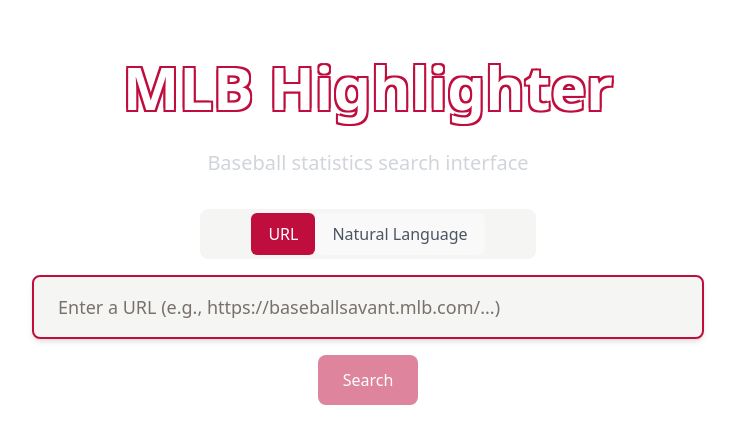
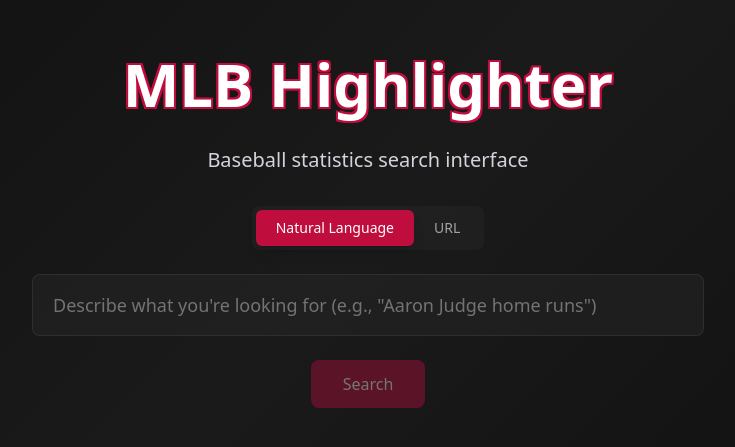
Before and after one commit to aciardelli/MLB-Highlighter, a React (Vite) app in the folder client/: page / in a window 1280 px wide. Shown: the part 169-616 px from the top of the page, without its empty margins (272-1007 px from the left). Built offline with nearby package versions, Linux system fonts and the light colour scheme; no server answers.

Commit message:
frontend overhaul

```diff
--- a/client/src/api/client.ts
+++ b/client/src/api/client.ts
@@ -4,7 +4,7 @@
 
 export const apiClient = axios.create({
     baseURL: API_BASE_URL,
-    timeout: 10000,
+    timeout: 20000,
     headers: {
         'Content-Type': 'application/json',
     },
--- a/client/src/components/InputBox.tsx
+++ b/client/src/components/InputBox.tsx
@@ -9,7 +9,7 @@
 const InputBox: FC<InputProps> = ({ placeholder, value, onChange }) => {
     return (
         <input
-            className="w-full px-6 py-4 bg-stone-100 border-2 border-[#BF0D3E] rounded-lg shadow-md focus:outline-none focus:ring-2 focus:ring-[#BF0D3E] focus:border-[#BF0D3E] text-stone-900 placeholder-stone-500 transition-all duration-200 text-lg"
+            className="w-full px-5 py-4 bg-neutral-800/50 border border-neutral-700/50 rounded-lg focus:outline-none focus:border-[#BF0D3E]/50 focus:ring-1 focus:ring-[#BF0D3E]/30 text-white placeholder-neutral-500 transition-all duration-200 text-lg"
             placeholder={placeholder}
             value={value}
             onChange={onChange}
--- a/client/src/components/MLBMerger.tsx
+++ b/client/src/components/MLBMerger.tsx
@@ -1,28 +1,107 @@
-import { useState, useCallback } from 'react'
+import { useState, useCallback, useEffect, useRef } from 'react'
 import SearchForm from './SearchForm.tsx'
 import VideoDisplay from './VideoDisplay.tsx'
+import RequestStatus from './RequestStatus.tsx'
 import type { ProcessQueryResponse, MergeQueryResponse, MergeUrlResponse } from '../types/api.ts'
+import { queryService } from '../api/queryService.ts'
+
+type Phase = 'idle' | 'submitting' | 'polling' | 'complete' | 'error';
 
 const MLBMerger = () => {
+    const [phase, setPhase] = useState<Phase>('idle');
+    const [query, setQuery] = useState<string | null>(null);
     const [jobId, setJobId] = useState<string | null>(null);
-    const [isProcessing, setIsProcessing] = useState(false);
+    const [jobStatus, setJobStatus] = useState<string>('pending');
+    const [videoUrl, setVideoUrl] = useState<string | null>(null);
+    const [errorMessage, setErrorMessage] = useState<string | null>(null);
+    const pollingRef = useRef<ReturnType<typeof setTimeout> | null>(null);
 
-    const handleResult = (result: ProcessQueryResponse | MergeQueryResponse | MergeUrlResponse) => {
+    const handleSubmitStart = useCallback((submittedQuery: string) => {
+        setPhase('submitting');
+        setQuery(submittedQuery);
+        setJobId(null);
+        setVideoUrl(null);
+        setJobStatus('pending');
+        setErrorMessage(null);
+    }, []);
+
+    const handleResult = useCallback((result: ProcessQueryResponse | MergeQueryResponse | MergeUrlResponse) => {
         if (result && 'job_id' in result) {
             setJobId(result.job_id);
-            setIsProcessing(true);
-        };
-    };
-
-    const handleVideoComplete = useCallback(() => {
-        setIsProcessing(false);
+            setPhase('polling');
+        }
     }, []);
 
+    const handleError = useCallback((error: string) => {
+        setErrorMessage(error);
+        setPhase('error');
+    }, []);
+
+    // Polling logic
+    useEffect(() => {
+        if (phase !== 'polling' || !jobId) return;
+
+        const startTime = Date.now();
+        const MAX_POLLING_TIME = 60000;
+        const POLLING_INTERVAL = 2000;
+
+        const pollStatus = async () => {
+            if (Date.now() - startTime > MAX_POLLING_TIME) {
+                setErrorMessage('Request timed out. Please try again.');
+                setPhase('error');
+                return;
+            }
+
+            try {
+                const result = await queryService.getJobStatus(jobId);
+
+                if (result.status === 'complete') {
+                    setVideoUrl('/api/video/stream/' + jobId);
+                    setPhase('complete');
+                } else if (result.status === 'failed') {
+                    setErrorMessage(result.error_message || 'Job processing failed.');
+                    setPhase('error');
+                } else {
+                    setJobStatus(result.status);
+                    pollingRef.current = setTimeout(pollStatus, POLLING_INTERVAL);
+                }
+            } catch (err) {
+                setErrorMessage(err instanceof Error ? err.message : 'Failed to check job status.');
+                setPhase('error');
+            }
+        };
+
+        pollStatus();
+
+        return () => {
+            if (pollingRef.current) {
+                clearTimeout(pollingRef.current);
+            }
+        };
+    }, [phase, jobId]);
+
+    const isProcessing = phase === 'submitting' || phase === 'polling';
+
     return (
-      <div className="flex justify-center flex-col">
-        <SearchForm onResult={handleResult} disabled={isProcessing}/>
-        {jobId && <VideoDisplay key={jobId} jobId={jobId} onComplete={handleVideoComplete}/>}
-      </div>
+        <div className="flex justify-center flex-col gap-6">
+            <div>
+                <SearchForm
+                    onSubmitStart={handleSubmitStart}
+                    onResult={handleResult}
+                    onError={handleError}
+                    disabled={isProcessing}
+                />
+            </div>
+            {phase !== 'idle' && (
+                <div>
+                    {phase === 'complete' && videoUrl ? (
+                        <VideoDisplay videoUrl={videoUrl} />
+                    ) : (
+                        <RequestStatus phase={phase} query={query} jobStatus={jobStatus} errorMessage={errorMessage} />
+                    )}
+                </div>
+            )}
+        </div>
     )
 };
 
--- /dev/null
+++ b/client/src/components/RequestStatus.tsx
@@ -0,0 +1,55 @@
+import { type FC } from 'react';
+
+type Phase = 'idle' | 'submitting' | 'polling' | 'complete' | 'error';
+
+interface RequestStatusProps {
+    phase: Phase;
+    query: string | null;
+    jobStatus: string;
+    errorMessage: string | null;
+}
+
+const STATUS_MAPPING: Record<string, string> = {
+    pending: "Processing request...",
+    parsing: "Parsing Baseball Savant...",
+    downloading: "Downloading videos...",
+    merging: "Merging videos...",
+    processing: "Processing request...",
+    complete: "Request complete!",
+    failed: "Something went wrong"
+};
+
+const RequestStatus: FC<RequestStatusProps> = ({ phase, query, jobStatus, errorMessage }) => {
+    if (phase === 'error') {
+        return (
+            <div className="flex flex-col items-center text-center py-12">
+                <div className="w-12 h-12 rounded-full bg-[#BF0D3E]/10 flex items-center justify-center mb-4">
+                    <svg className="w-6 h-6 text-[#BF0D3E]" fill="none" stroke="currentColor" viewBox="0 0 24 24">
+                        <path strokeLinecap="round" strokeLinejoin="round" strokeWidth={2} d="M6 18L18 6M6 6l12 12" />
+                    </svg>
+                </div>
+                <h3 className="text-lg font-semibold text-white mb-2">Something went wrong</h3>
+                <p className="text-neutral-400 text-sm max-w-md">{errorMessage || 'Unable to process your request. Please try again.'}</p>
+            </div>
+        );
+    }
+
+    const getStatusMessage = () => {
+        if (phase === 'submitting') {
+            return "Submitting your request...";
+        }
+        return STATUS_MAPPING[jobStatus] || "Processing request...";
+    };
+
+    return (
+        <div className="flex flex-col items-center justify-center py-12">
+            <div className="w-10 h-10 border-[3px] border-neutral-700 border-t-[#BF0D3E] rounded-full animate-spin"></div>
+            {query && (
+                <p className="mt-5 text-neutral-500 text-sm italic max-w-md truncate">"{query}"</p>
+            )}
+            <p className="mt-2 text-neutral-300">{getStatusMessage()}</p>
+        </div>
+    );
+};
+
+export default RequestStatus;
--- a/client/src/components/SearchForm.tsx
+++ b/client/src/components/SearchForm.tsx
@@ -5,16 +5,16 @@
 import { queryService } from '../api/queryService.ts';
 
 interface SearchFormProps {
+    onSubmitStart?: (query: string) => void;
     onResult?: (result: ProcessQueryResponse | MergeQueryResponse | MergeUrlResponse) => void;
     onError?: (error: string) => void;
     disabled?: boolean;
 }
 
-const SearchForm: FC<SearchFormProps> = ({ onResult, onError, disabled }) => {
-    const [inputMode, setInputMode] = useState<'url' | 'natural'>('url');
+const SearchForm: FC<SearchFormProps> = ({ onSubmitStart, onResult, onError, disabled }) => {
+    const [inputMode, setInputMode] = useState<'url' | 'natural'>('natural');
     const [inputValue, setInputValue] = useState('');
     const [isLoading, setIsLoading] = useState(false);
-    const [result, setResult] = useState<ProcessQueryResponse | null>(null)
 
     const handleModeChange = (mode: 'url' | 'natural') => {
         setInputMode(mode);
@@ -31,6 +31,7 @@
         e.preventDefault();
         if (!inputValue.trim()) return;
 
+        onSubmitStart?.(inputValue);
         setIsLoading(true);
         try {
             const result = inputMode === 'url'
@@ -38,7 +39,6 @@
                 : await queryService.mergeFromQuery(inputValue);
 
             onResult?.(result);
-            setResult(result);
             console.log('API Result:', result);
         } catch (error) {
             const errorMessage = error instanceof Error ? error.message : 'Unknown error occurred';
@@ -50,7 +50,7 @@
     };
 
     return (
-        <form onSubmit={handleSubmit} className="w-full flex flex-col items-center space-y-4">
+        <form onSubmit={handleSubmit} className="w-full flex flex-col items-center space-y-6">
             <ToggleSwitch
                 onToggle={handleModeChange}
                 initialMode={inputMode}
@@ -60,17 +60,10 @@
                 value={inputValue}
                 onChange={(e) => setInputValue(e.target.value)}
             />
-            {/*
-            {result && 'filters' in result && (
-                <pre className="mt-4 p-4 bg-gray-100 rounded text-sm overflow-auto">
-                  {JSON.stringify(result.filters, null, 2)}
-                </pre>
-            )}
-            */}
             <button
                 type="submit"
                 disabled={isLoading || !inputValue.trim() || disabled}
-                className="px-6 py-3 bg-[#BF0D3E] text-white rounded-lg disabled:opacity-50 disabled:cursor-not-allowed hover:bg-[#A00B36] transition-colors duration-200"
+                className="px-8 py-3 bg-[#BF0D3E] text-white font-medium rounded-lg disabled:opacity-40 disabled:cursor-not-allowed hover:bg-[#a30c35] transition-all duration-200"
             >
                 {isLoading ? 'Searching...' : 'Search'}
             </button>
--- a/client/src/components/ToggleSwitch.tsx
+++ b/client/src/components/ToggleSwitch.tsx
@@ -14,24 +14,26 @@
     }
 
     return (
-<div className="w-1/2 mx-auto bg-stone-100 rounded-lg p-1">
+        <div className="inline-flex rounded-lg p-1 bg-neutral-800/50">
             <button
+                type="button"
+                onClick={() => handleToggle('natural')}
+                className={`px-5 py-2 text-sm font-medium rounded-md transition-all duration-200 ${
+                    activeMode === 'natural'
+                        ? 'bg-[#BF0D3E] text-white shadow-lg'
+                        : 'text-neutral-400 hover:text-white'
+                }`}>
+                Natural Language
+            </button>
+            <button
+                type="button"
                 onClick={() => handleToggle('url')}
-        className={`px-4 py-2 rounded-md transition ${
+                className={`px-5 py-2 text-sm font-medium rounded-md transition-all duration-200 ${
                     activeMode === 'url'
-            ? 'bg-[#BF0D3E] text-white'
-            : 'text-gray-600 hover:text-gray-800'
+                        ? 'bg-[#BF0D3E] text-white shadow-lg'
+                        : 'text-neutral-400 hover:text-white'
                 }`}>
                 URL
-      </button>
-      <button
-        onClick={() => handleToggle('natural')}
-        className={`px-4 py-2 rounded-md transition ${
-          activeMode === 'natural'
-            ? 'bg-[#BF0D3E] text-white'
-            : 'text-gray-600 hover:text-gray-800'
-        }`}>
-        Natural Language
             </button>
         </div>
     )
--- a/client/src/index.css
+++ b/client/src/index.css
@@ -7,9 +7,9 @@
   line-height: 1.5;
   font-weight: 400;
 
-  color-scheme: light dark;
+  color-scheme: dark;
   color: rgba(255, 255, 255, 0.87);
-  background-color: #FAF9F6;
+  background-color: #0f0f0f;
 
   font-synthesis: none;
   text-rendering: optimizeLegibility;
@@ -29,38 +29,6 @@
 body {
   margin: 0;
   min-width: 320px;
+  background: linear-gradient(135deg, #0f0f0f 0%, #1a1a1a 50%, #0f0f0f 100%);
+  min-height: 100vh;
 }
-
-/* h1 styling now handled by Tailwind */
-
-button {
-  border-radius: 8px;
-  border: 1px solid transparent;
-  padding: 0.6em 1.2em;
-  font-size: 1em;
-  font-weight: 500;
-  font-family: inherit;
-  background-color: #1a1a1a;
-  cursor: pointer;
-  transition: border-color 0.25s;
-}
-button:hover {
-  border-color: #646cff;
-}
-button:focus,
-button:focus-visible {
-  outline: 4px auto -webkit-focus-ring-color;
-}
-
-@media (prefers-color-scheme: light) {
-  :root {
-    color: #213547;
-    background-color: #ffffff;
-  }
-  a:hover {
-    color: #747bff;
-  }
-  button {
-    background-color: #f9f9f9;
-  }
-}
```
Also changed, not shown: client/src/components/StatusUpdate.tsx (deleted, +0 -16 lines), client/src/components/VideoDisplay.tsx (+8 -68 lines). Lines whose indentation alone changed are shown as unchanged.
